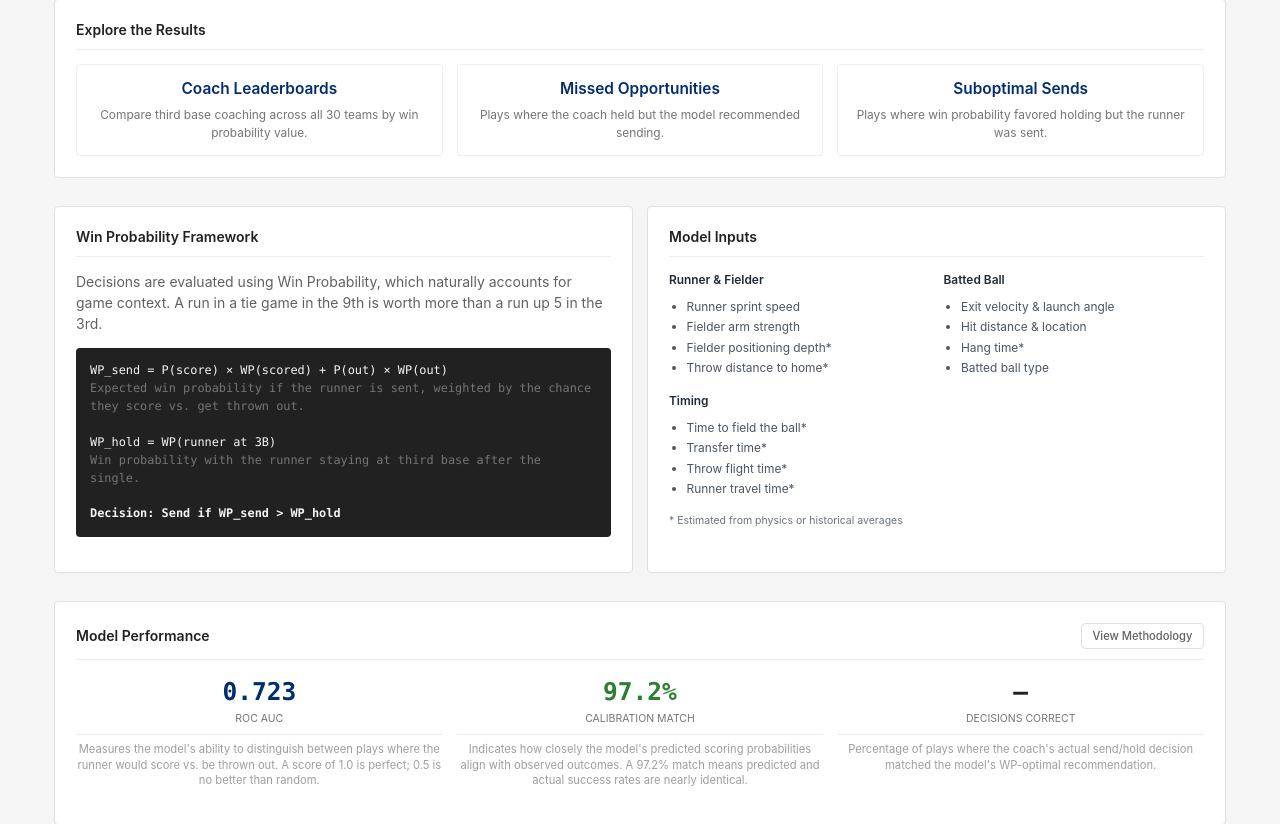
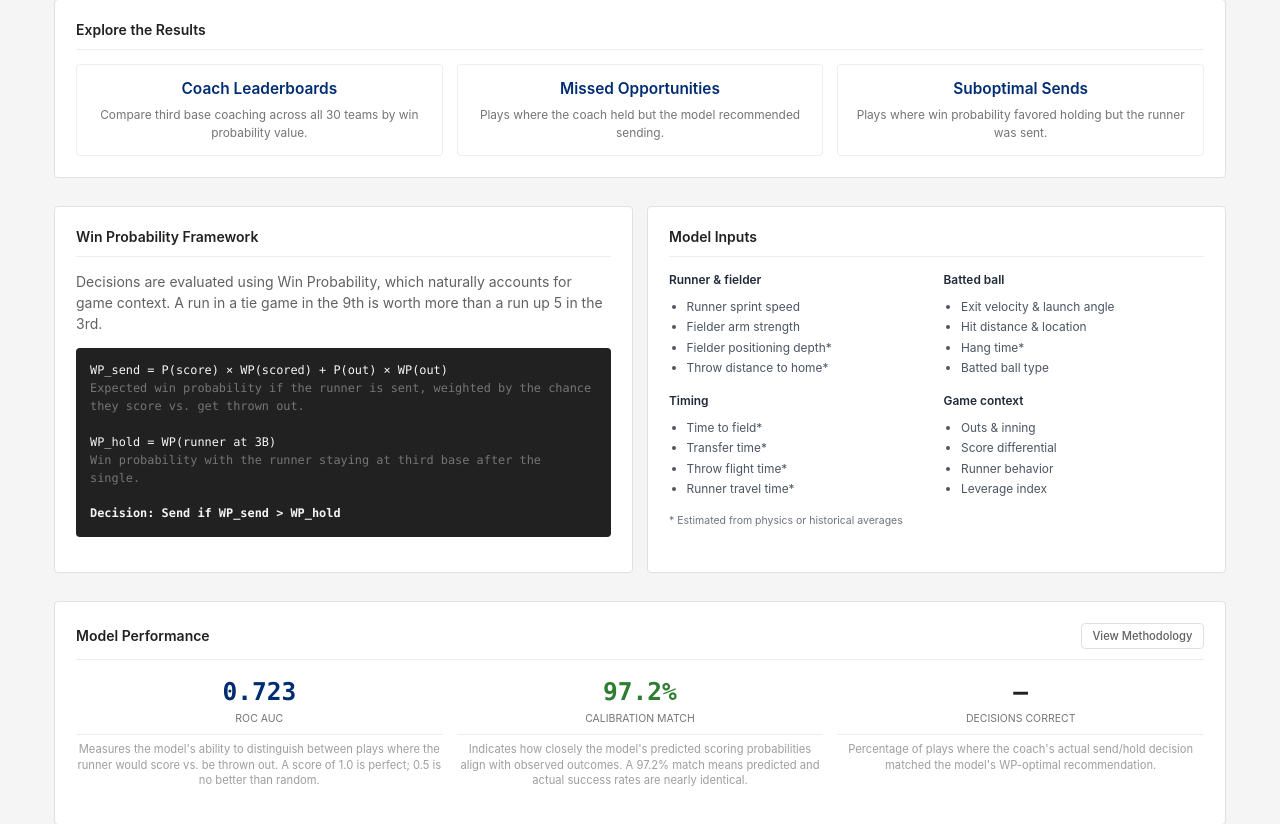
Before and after one commit to jscherl121/third-base-coach-baseball-savant, a Flask app: page / in a window 1280 px wide. Shown: the part 260-1084 px from the top of the page. Run offline with Flask 2, Linux system fonts and the light colour scheme.

Commit message:
Update model inputs and ensure header change
- Add game context section to model inputs
- Lowercase section headers (Runner & fielder, Batted ball, etc.)
- Ensure header shows Third Base Coach Baseball Savant

Co-Authored-By: Claude Opus 4.5 <noreply@anthropic.com>

```diff
--- a/webapp/templates/index.html
+++ b/webapp/templates/index.html
@@ -81,7 +81,7 @@
                 </div>
                 <div style="display: grid; grid-template-columns: repeat(auto-fit, minmax(200px, 1fr)); gap: 1rem;">
                     <div>
-                        <div style="font-weight: 600; color: #1f2937; margin-bottom: 8px; font-size: 0.85rem;">Runner & Fielder</div>
+                        <div style="font-weight: 600; color: #1f2937; margin-bottom: 8px; font-size: 0.85rem;">Runner & fielder</div>
                         <ul style="margin: 0; padding-left: 1.25rem; color: #4b5563; font-size: 0.85rem; line-height: 1.7;">
                             <li>Runner sprint speed</li>
                             <li>Fielder arm strength</li>
@@ -90,7 +90,7 @@
                         </ul>
                     </div>
                     <div>
-                        <div style="font-weight: 600; color: #1f2937; margin-bottom: 8px; font-size: 0.85rem;">Batted Ball</div>
+                        <div style="font-weight: 600; color: #1f2937; margin-bottom: 8px; font-size: 0.85rem;">Batted ball</div>
                         <ul style="margin: 0; padding-left: 1.25rem; color: #4b5563; font-size: 0.85rem; line-height: 1.7;">
                             <li>Exit velocity & launch angle</li>
                             <li>Hit distance & location</li>
@@ -101,10 +101,19 @@
                     <div>
                         <div style="font-weight: 600; color: #1f2937; margin-bottom: 8px; font-size: 0.85rem;">Timing</div>
                         <ul style="margin: 0; padding-left: 1.25rem; color: #4b5563; font-size: 0.85rem; line-height: 1.7;">
-                            <li>Time to field the ball*</li>
+                            <li>Time to field*</li>
                             <li>Transfer time*</li>
                             <li>Throw flight time*</li>
                             <li>Runner travel time*</li>
+                        </ul>
+                    </div>
+                    <div>
+                        <div style="font-weight: 600; color: #1f2937; margin-bottom: 8px; font-size: 0.85rem;">Game context</div>
+                        <ul style="margin: 0; padding-left: 1.25rem; color: #4b5563; font-size: 0.85rem; line-height: 1.7;">
+                            <li>Outs & inning</li>
+                            <li>Score differential</li>
+                            <li>Runner behavior</li>
+                            <li>Leverage index</li>
                         </ul>
                     </div>
                 </div>
```
